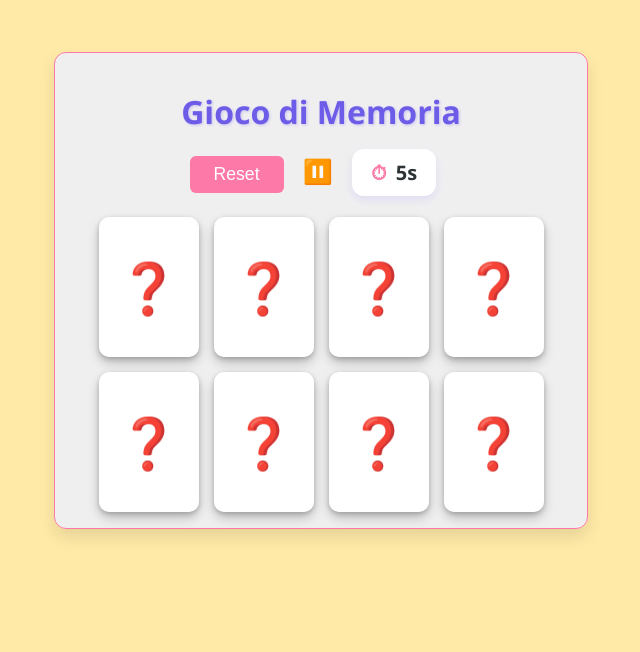
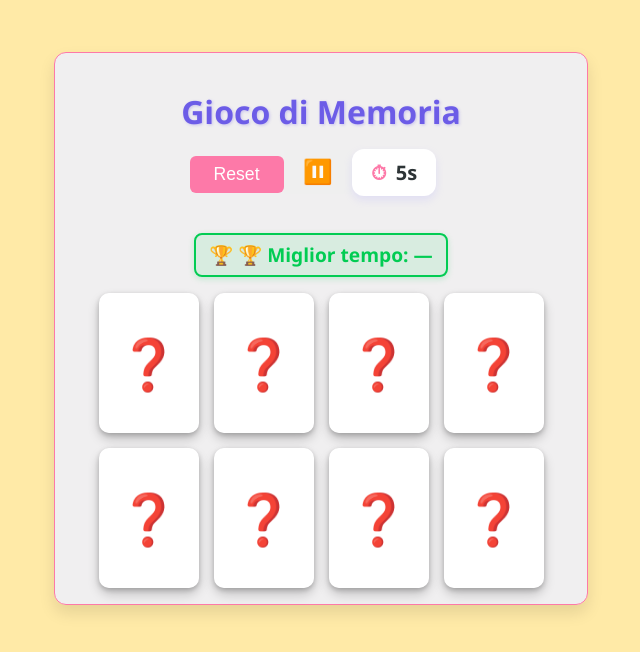
Before and after one commit to AntonellaSchillaci/memoryGame, a React (Vite) app: page / in a window 1280 px wide. Shown: the top 652 px of the page, without its empty margins (319-959 px from the left). Built offline with nearby package versions, Linux system fonts and the light colour scheme.

Commit message:
feat(timer): add best time tracking feature

```diff
--- a/src/features/memoryGame/MemoryGame.tsx
+++ b/src/features/memoryGame/MemoryGame.tsx
@@ -14,6 +14,9 @@ const MemoryGame: React.FC = () => {
   const [showConfetti, setShowConfetti] = useState(false);
   const [isPaused, setIsPaused] = useState(false);
   const [resetTrigger, setResetTrigger] = useState(0);
+  const [bestTime, setBestTime] = useState<number | null>(null);
+  const [timerSeconds, setTimerSeconds] = useState(0);
+
 
 
   useEffect(() => {
@@ -21,8 +24,9 @@ const MemoryGame: React.FC = () => {
     setShowConfetti(allMatched);
     if (allMatched) {
       setIsPaused(true);
+      setBestTime(prev => (prev === null || timerSeconds < prev) ? timerSeconds : prev);
     }
-  }, [cards]);
+  }, [cards, timerSeconds]);
 
   useEffect(() => {
     if (flippedCards.length === 2) {
@@ -68,7 +72,16 @@ const MemoryGame: React.FC = () => {
         <button className="btn-pause" onClick={togglePause}>
           {isPaused ? '▶️' : '⏸️'}
         </button>
-        <Timer isActive={!isPaused} isPaused={isPaused} resetTrigger={resetTrigger} />
+        <Timer
+        isActive={!isPaused}
+        isPaused={isPaused}
+        resetTrigger={resetTrigger}
+        onTimeUpdate={setTimerSeconds}
+        />
+        <span className="best-time">
+          🏆 Miglior tempo: {bestTime !== null ? `${bestTime}s` : '—'}
+        </span>
+
       </div>
 
       <div className="board">
```
